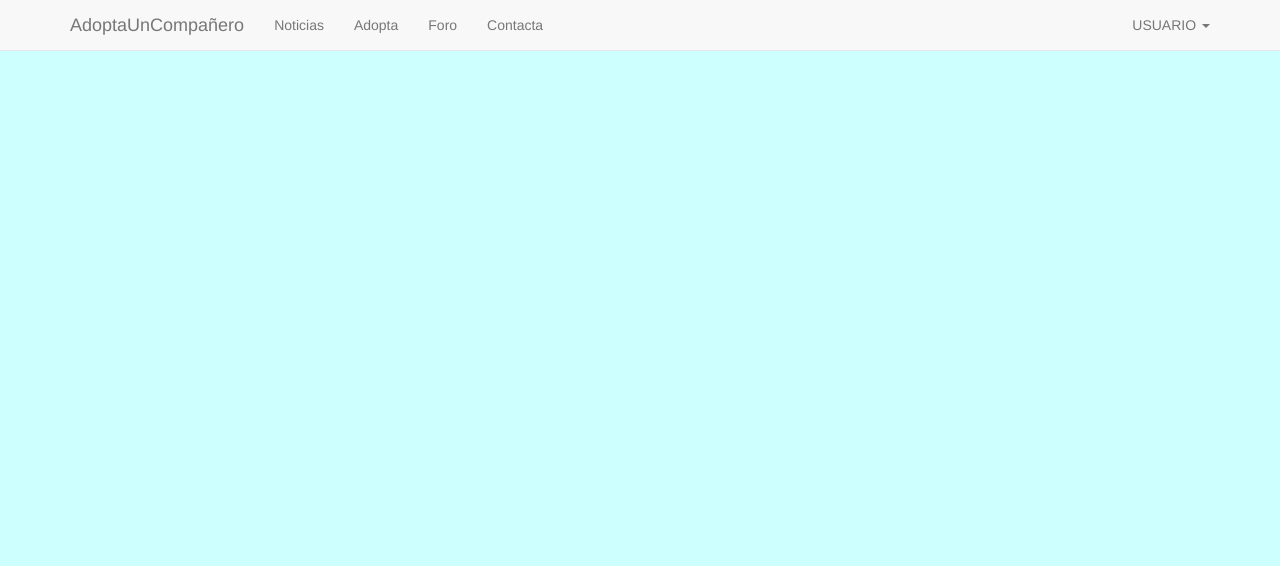
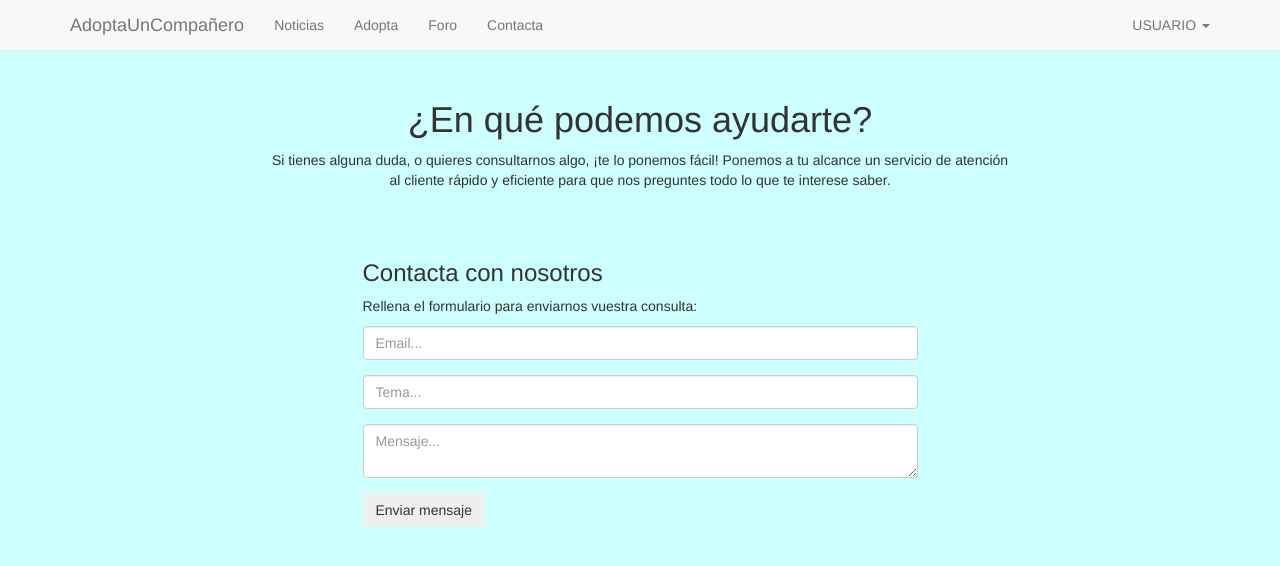
Before and after one commit to yasminalrc/AdoptaUnCompanero, a plain HTML site: page contacta.html in a window 1280 px wide. Drawn offline with nearby package versions, Linux system fonts and the light colour scheme.

Commit message:
Contacta
Estructura Contacta.html hecha

```diff
--- a/contacta.html
+++ b/contacta.html
@@ -55,5 +55,63 @@
       </div>
     </div>
 
+    <br>
+    <br>
+    <br>
+    <br>
+
+            <!-- Top content -->
+        <div class="top-content">
+
+            <div class="inner-bg">
+                <div class="container">
+                    <div class="row">
+                        <div class="col-sm-8 col-sm-offset-2 text">
+                            <h1 align="center">¿En qué podemos ayudarte?</h1>
+                            <div class="description">
+                            	<p align="center">
+	                            	Si tienes alguna duda, o quieres consultarnos algo, ¡te lo ponemos fácil! Ponemos a tu alcance un servicio de atención al cliente rápido y eficiente para que nos preguntes todo lo que te interese saber.
+                            	</p>
+                            </div>
+                        </div>
+                    </div>
+                    <br>
+                    <br>
+                    <div class="row">
+                        <div class="col-sm-6 col-sm-offset-3 form-box">
+                        	<div class="form-top">
+                        		<div class="form-top-left">
+                        			<h3>Contacta con nosotros</h3>
+                            		<p>Rellena el formulario para enviarnos vuestra consulta:</p>
+                        		</div>
+                        		<div class="form-top-right">
+                        			<i class="fa fa-envelope"></i>
+                        		</div>
+                            </div>
+                            <div class="form-bottom contact-form">
+			                    <form role="form" action="assets/contact.php" method="post">
+			                    	<div class="form-group">
+			                    		<label class="sr-only" for="contact-email">Email</label>
+			                        	<input type="text" name="email" placeholder="Email..." class="contact-email form-control" id="contact-email">
+			                        </div>
+			                        <div class="form-group">
+			                        	<label class="sr-only" for="contact-subject">Subject</label>
+			                        	<input type="text" name="subject" placeholder="Tema..." class="contact-subject form-control" id="contact-subject">
+			                        </div>
+			                        <div class="form-group">
+			                        	<label class="sr-only" for="contact-message">Message</label>
+			                        	<textarea name="message" placeholder="Mensaje..." class="contact-message form-control" id="contact-message"></textarea>
+			                        </div>
+			                        <button type="submit" class="btn">Enviar mensaje</button>
+			                    </form>
+		                    </div>
+                        </div>
+                    </div>
+                </div>
+            </div>
+
+        </div>
+
+
 </body>
 </html>
```
